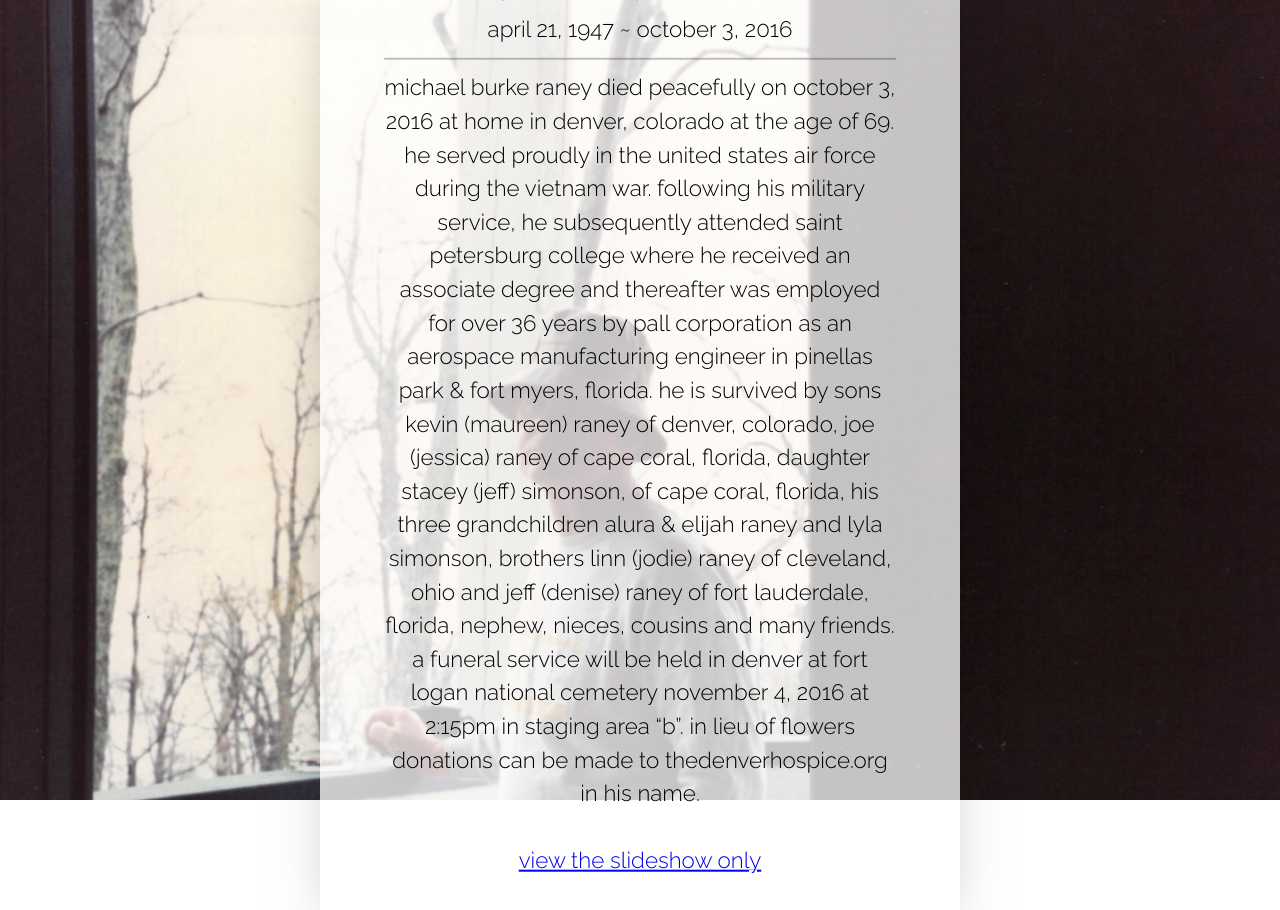
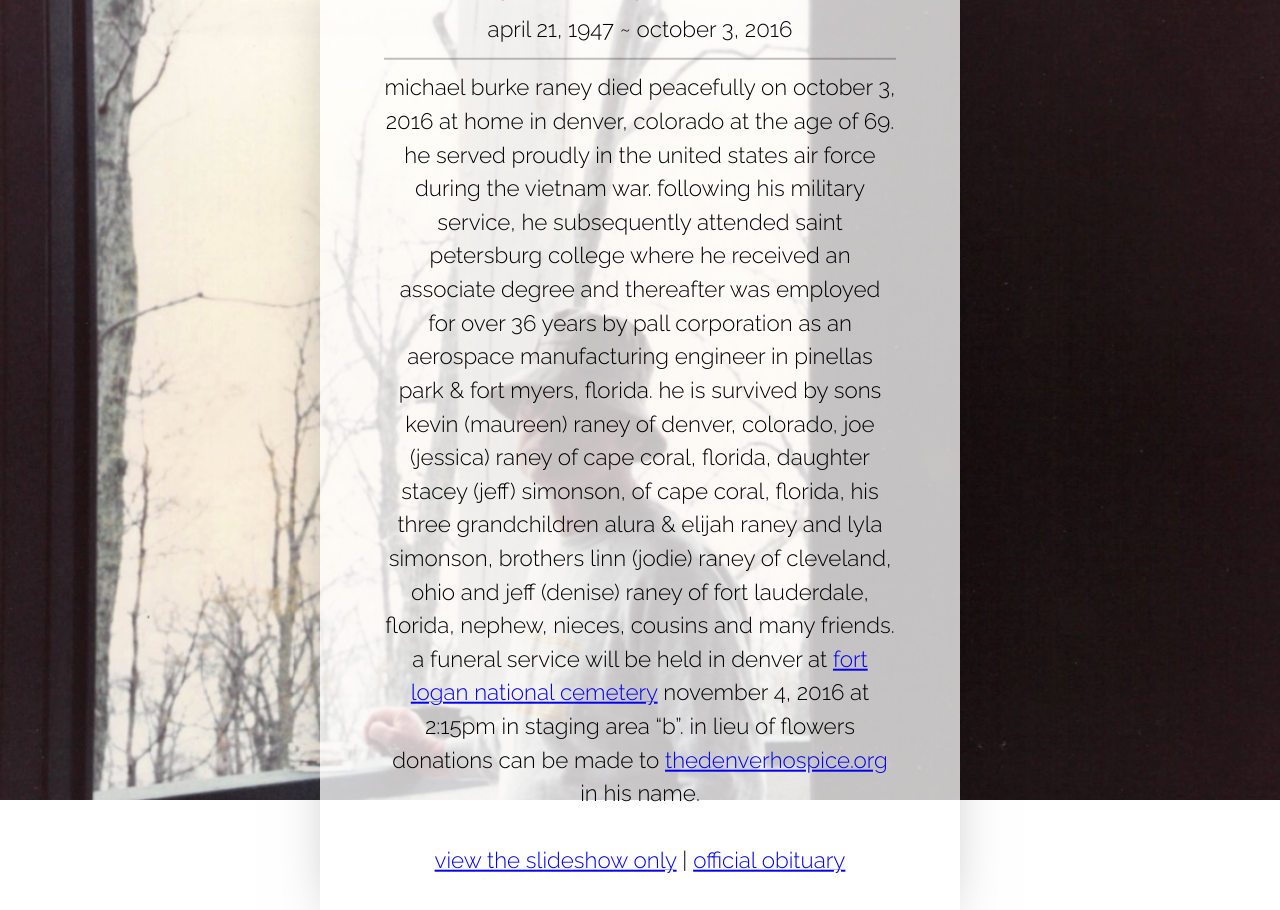
Before and after one commit to KevinRaney/Memorial-Site-for-Mike-Raney, a plain HTML site: page index.html in a window 1280 px wide. Drawn offline with Linux system fonts and the light colour scheme.

Commit message:
Added links to Fort Logan, Denver Hospice and Official Obit

```diff
--- a/index.html
+++ b/index.html
@@ -2,14 +2,13 @@
 <html >
   <head>
     <meta charset="UTF-8">
-    <title>Michael Burke Raney 1947 - 2016</title>
+    <title>Michael Burke Raney</title>
     <link rel="stylesheet" href="css/normalize.css">
     <link rel='stylesheet prefetch' href='https://fonts.googleapis.com/css?family=Raleway:300'>
     <link rel="stylesheet" href="css/style.css">
   </head>
   <body>
-    <h1> Michael Burke Raney <small>April 21, 1947 ~ October 3, 2016</small> <small>Michael Burke Raney died peacefully on October 3, 2016 at home in Denver, Colorado at the age of 69. He served proudly in the United States Air Force during the Vietnam War. Following his military service, he subsequently attended Saint Petersburg College where he received an associate degree and thereafter was employed for over 36 years by PALL Corporation as an Aerospace Manufacturing Engineer in Pinellas Park & Fort Myers, Florida. He is survived by sons Kevin (Maureen) Raney of Denver, Colorado, Joe (Jessica) Raney of Cape Coral, Florida, daughter Stacey (Jeff) Simonson, of Cape Coral, Florida, his three grandchildren Alura & Elijah Raney and Lyla Simonson, brothers Linn (Jodie) Raney of Cleveland, Ohio and Jeff (Denise) Raney of Fort Lauderdale, Florida, nephew, nieces, cousins and many friends. A funeral service will be held in Denver at Fort Logan National Cemetery November 4, 2016 at 2:15pm in staging area “B”. In lieu of flowers donations can be made to TheDenverHospice.org in his name.<br/><br/><a href="slideshowonly.html">View the slideshow only</a></small></h1>
-
+    <h1> Michael Burke Raney <small>April 21, 1947 ~ October 3, 2016</small> <small>Michael Burke Raney died peacefully on October 3, 2016 at home in Denver, Colorado at the age of 69. He served proudly in the United States Air Force during the Vietnam War. Following his military service, he subsequently attended Saint Petersburg College where he received an associate degree and thereafter was employed for over 36 years by PALL Corporation as an Aerospace Manufacturing Engineer in Pinellas Park & Fort Myers, Florida. He is survived by sons Kevin (Maureen) Raney of Denver, Colorado, Joe (Jessica) Raney of Cape Coral, Florida, daughter Stacey (Jeff) Simonson, of Cape Coral, Florida, his three grandchildren Alura & Elijah Raney and Lyla Simonson, brothers Linn (Jodie) Raney of Cleveland, Ohio and Jeff (Denise) Raney of Fort Lauderdale, Florida, nephew, nieces, cousins and many friends. A funeral service will be held in Denver at <a href="http://www.cem.va.gov/cems/nchp/ftlogan.asp" target="_FortLogan">Fort Logan National Cemetery</a> November 4, 2016 at 2:15pm in staging area “B”. In lieu of flowers donations can be made to <a href="http://thedenverhospice.org" target="_DenverHospice">TheDenverHospice.org</a> in his name.<br/><br/><a href="slideshowonly.html">View the slideshow only</a> | <a href="http://www.coloradocrematory.com/obituaries/Michael-Burke-Raney?obId=1141413#/obituaryInfo" target="_OfficialObit">Official Obituary</a></small></h1>
     <!-- You can add more ".slideshow-image" elements, but remember to update the "$items" variable on SCSS -->
     <div class="slideshow">
       <div class="slideshow-image" style="background-image: url('images/mike - 1.jpg')"></div>
```
